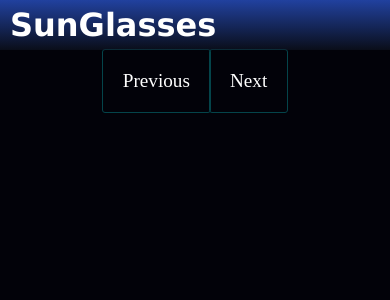
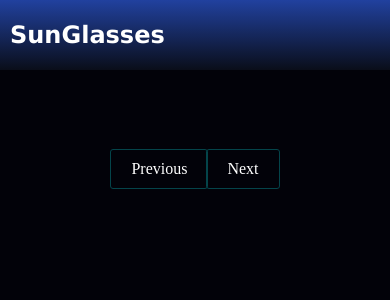
Before and after one commit to 0x0is1/sweet-dreams-2, a Flask app: template templates/home.html in a window 390 px wide. Shown: the top 300 px of the page. Run offline with Flask 3, Linux system fonts and the light colour scheme; the template is opened without the code that fills it: most values are stand-ins (such as "Sample title", 1, 10 or a date in 2020).

Commit message:
Add responsiveness

```diff
--- a/static/styles/home.css
+++ b/static/styles/home.css
@@ -3,15 +3,19 @@ body {
     padding: 0;
     background-color: #020209;
     position: relative;
+    font-size: 16px;
 }
 
 img {
-    width: 200px;
-    height: 300px;
+    width: 100%;
+    height: auto;
 }
 
 .nav {
     position: fixed;
+    top: 0; /* Stick the navigation bar to the top */
+    left: 0;
+    right: 0;
     margin: 0;
     padding: 0;
     background-image: linear-gradient(to bottom, rgb(33, 65, 159), #11182791);
@@ -20,29 +24,35 @@ img {
     height: 50px;
     display: flex;
     align-items: center;
-    padding-left: 10px;
+    padding: 10px;
     width: 100%;
     z-index: 2;
+    display: flex;
+    justify-content: space-between;
 }
 
 h1 {
     display: inherit;
+    font-size: 24px;
 }
 
 #cards {
+    margin-top: 60px; /* Adjust margin to make space for the navigation bar */
     margin-bottom: 50px;
-    margin-left: 10px;
     display: grid;
-    grid-template-columns: repeat(6, 1fr);
+    grid-template-columns: repeat(auto-fit, minmax(200px, 1fr));
+    gap: 20px;
+    padding: 20px;
+    justify-items: center;
 }
 
 .card {
-    margin-left: 20px;
     margin-top: 20px;
     display: flex;
     flex-direction: column;
     height: 380px;
-    width: 200px;
+    width: 100%;
+    max-width: 200px;
     border-radius: 2px;
     outline: 1px solid rgb(4, 68, 74);
     background-size: 200px 280px;
@@ -72,41 +82,44 @@ h1 {
 }
 
 .details {
+    position: relative;
     display: block;
     padding: 10px;
     padding-top: 0;
-    height: 80px;
+    height: auto;
     background-image: linear-gradient(to bottom, #1a1a43, #0c0c1c);
+    font-size: 14px;
 }
+
 .details::after {
     font-family: Montserrat, sans-serif;
     position: absolute;
     content: attr(count);
-    background-color:#28c2bd;
+    background-color: #28c2bd;
     color: #f4f4f5;
     text-transform: uppercase;
     padding: 4px;
-    margin-top: -90px;
+    margin-top: -20px;
     font-size: 12px;
     border-radius: 4px;
     font-weight: 600;
 }
+
 p {
     color: white;
     font-family: Montserrat, sans-serif;
 }
 
 .name p {
-    font-size: 12px;
+    font-size: 14px;
     font-weight: 600;
-
 }
 
 .second {
     position: relative;
     display: flex;
     justify-content: left;
-    font-size: 12px;
+    font-size: 14px;
 }
 
 .second p {
@@ -118,23 +131,20 @@ p {
     height: 3px;
     width: 3px;
     background-color: rgb(176, 176, 176);
-    /* justify-content: center; */
-    /* align-items: center; */
     margin-top: 10px;
 }
 
 .pagination {
     margin: 20px;
     display: flex;
-    position: relative;
     justify-content: center;
     align-items: center;
 }
 
 #prev, #next {
     display: block;
-    padding: 20px;
-    font-size: larger;
+    padding: 10px 20px;
+    font-size: 16px;
     border-radius: 2px;
     outline: 1px solid rgb(4, 68, 74);
     color: #ffffff;
```
